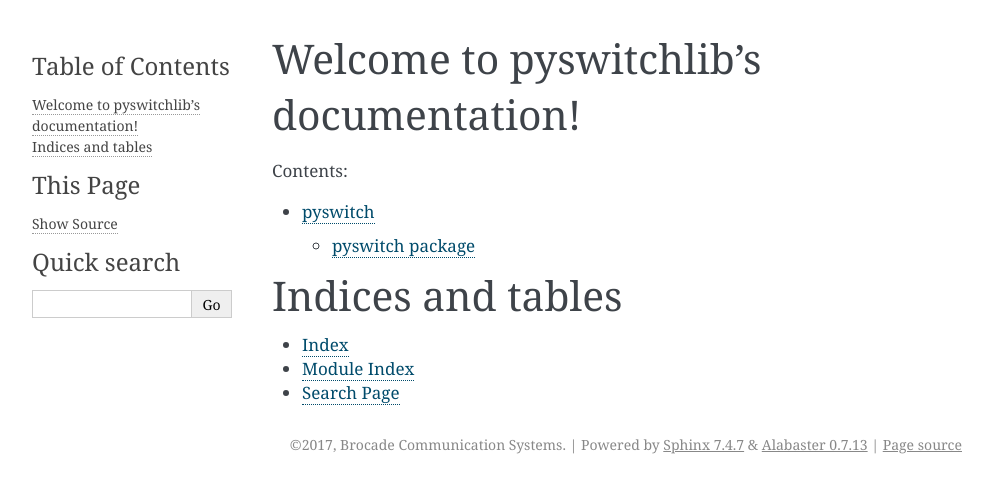
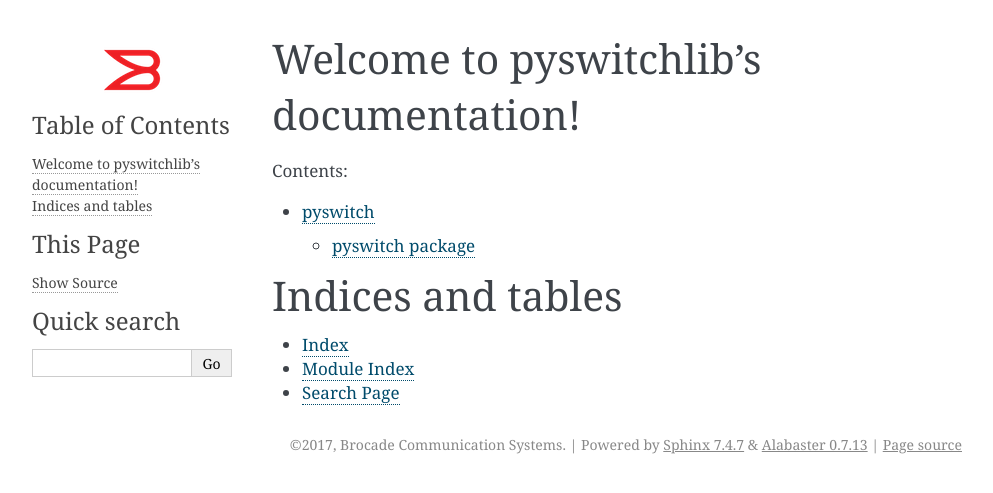
Before and after one commit to extremenetworks/PySwitchLib, a Sphinx documentation site: the page built from docs/index.rst, in a window 1280 px wide. Shown: the top 493 px of the page, without its empty margins (148-1141 px from the left). Built offline with Sphinx 7.4.7, drawn with Linux system fonts in a browser that asks for light colours.

Commit message:
Adding icon and updating some html theming options

```diff
--- a/docs/conf.py
+++ b/docs/conf.py
@@ -129,12 +129,12 @@
 
 # The name of an image file (relative to this directory) to place at the top
 # of the sidebar.
-#html_logo = None
+html_logo = "icon.png"
 
 # The name of an image file (relative to this directory) to use as a favicon of
 # the docs.  This file should be a Windows icon file (.ico) being 16x16 or 32x32
 # pixels large.
-#html_favicon = None
+html_favicon = "icon.png"
 
 # Add any paths that contain custom static files (such as style sheets) here,
 # relative to this directory. They are copied after the builtin static files,
@@ -149,7 +149,7 @@
 # If not None, a 'Last updated on:' timestamp is inserted at every page
 # bottom, using the given strftime format.
 # The empty string is equivalent to '%b %d, %Y'.
-#html_last_updated_fmt = None
+html_last_updated_fmt = ''
 
 # If true, SmartyPants will be used to convert quotes and dashes to
 # typographically correct entities.
```
Also changed, not shown: docs/icon.png (added).
